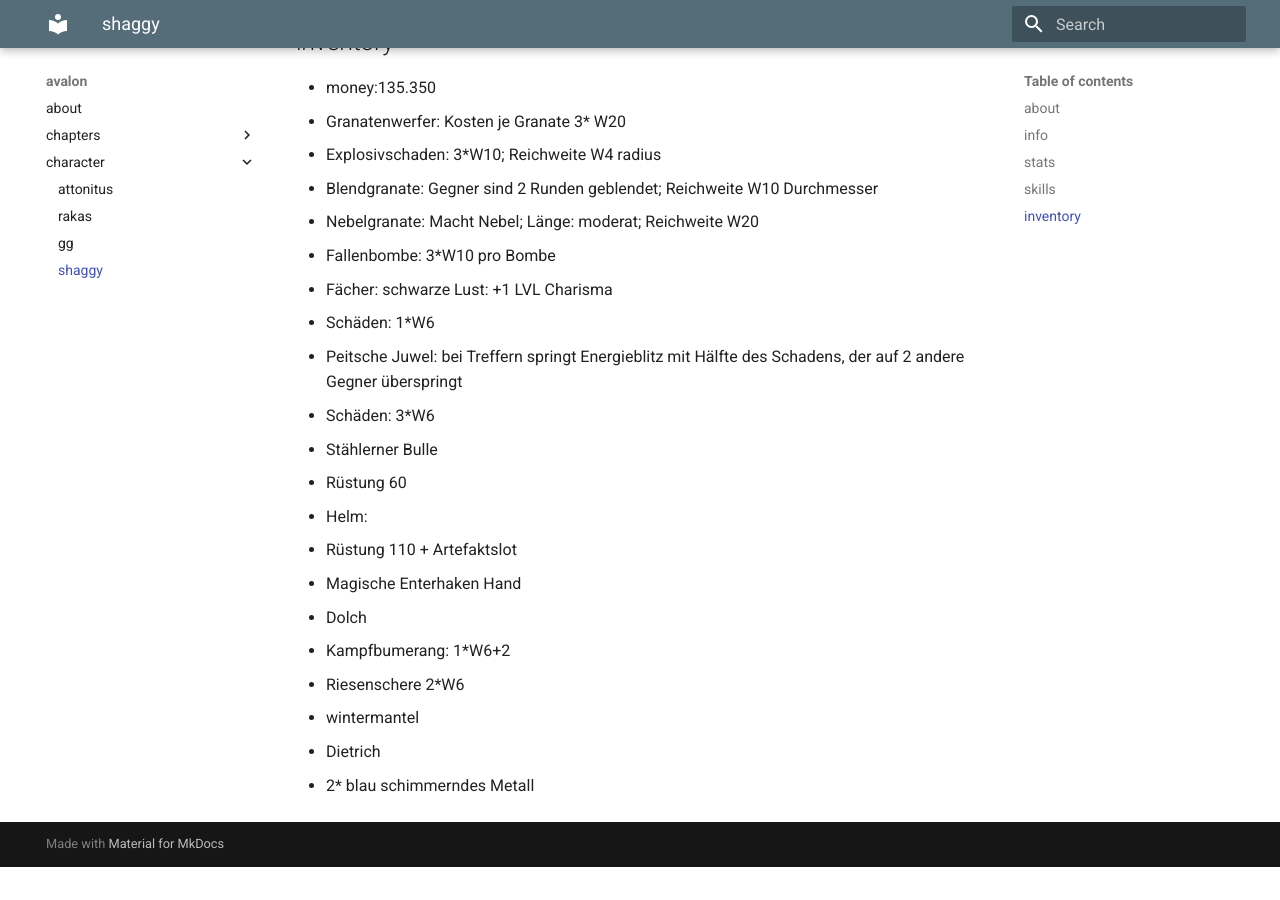
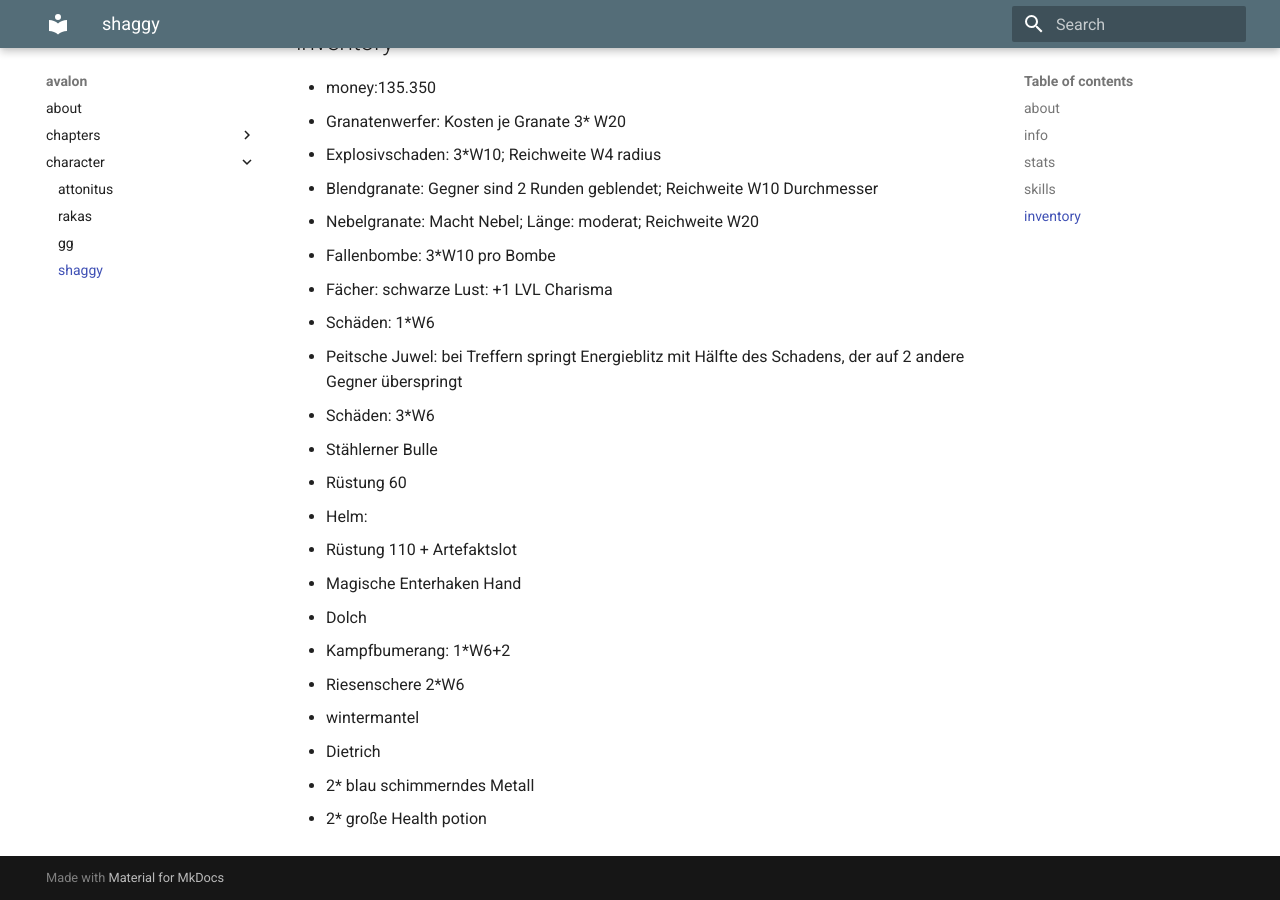
Before and after one commit to mkdocs-pnp/avalon, an MkDocs documentation site: the page built from docs/character/shaggy.md, in a window 1280 px wide and 900 px high, scrolled down 1017 px. Built offline with MkDocs 1.6.1 and Material for MkDocs 9.7.7, drawn with Linux system fonts in a browser that asks for light colours; before the commit the page ends 1884 px from its top, so only the background shows below that.

Commit message:
Update shaggy.md

```diff
--- a/docs/character/shaggy.md
+++ b/docs/character/shaggy.md
@@ -50,3 +50,4 @@
 * wintermantel
 * Dietrich
 * 2* blau schimmerndes Metall
+* 2* große Health potion
```
